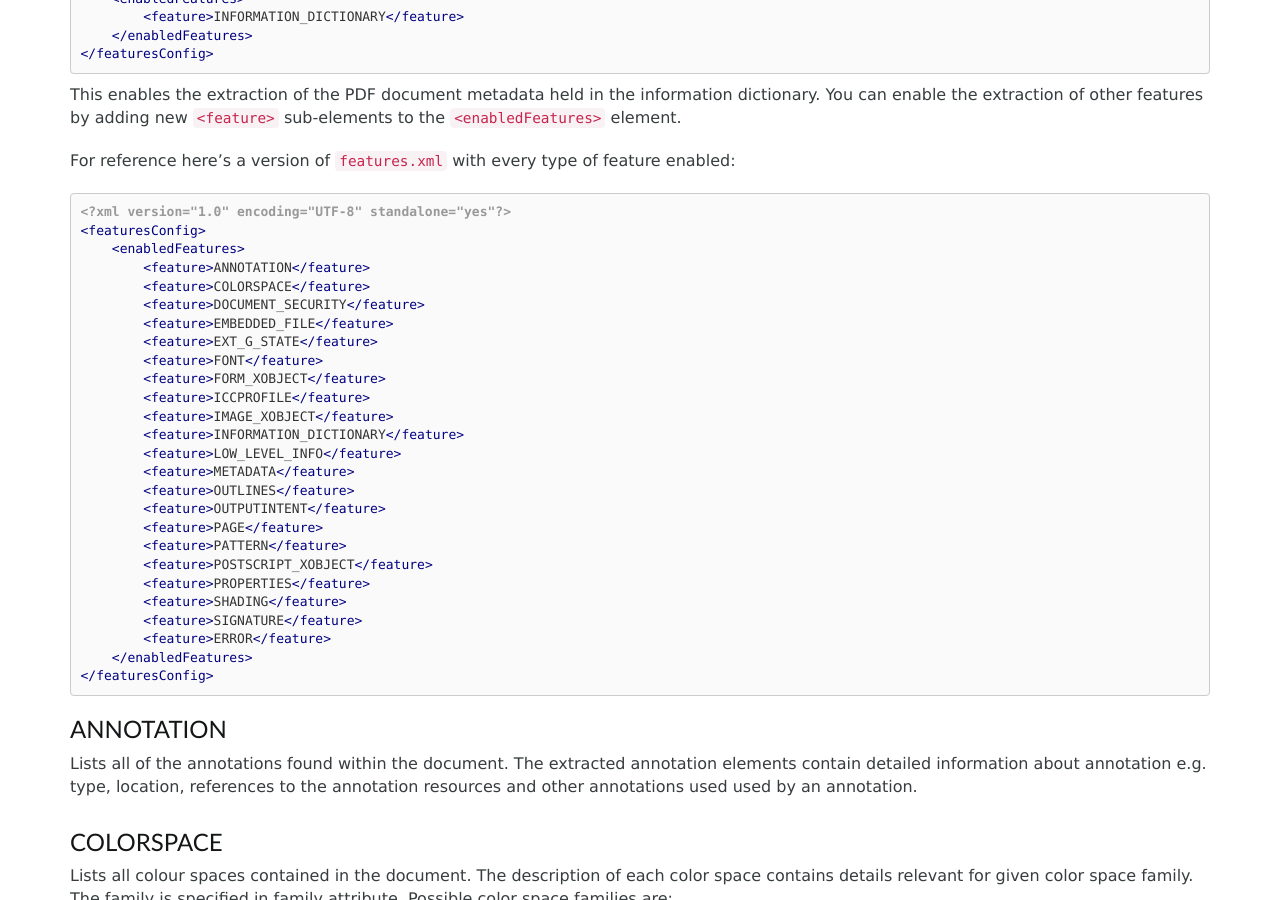
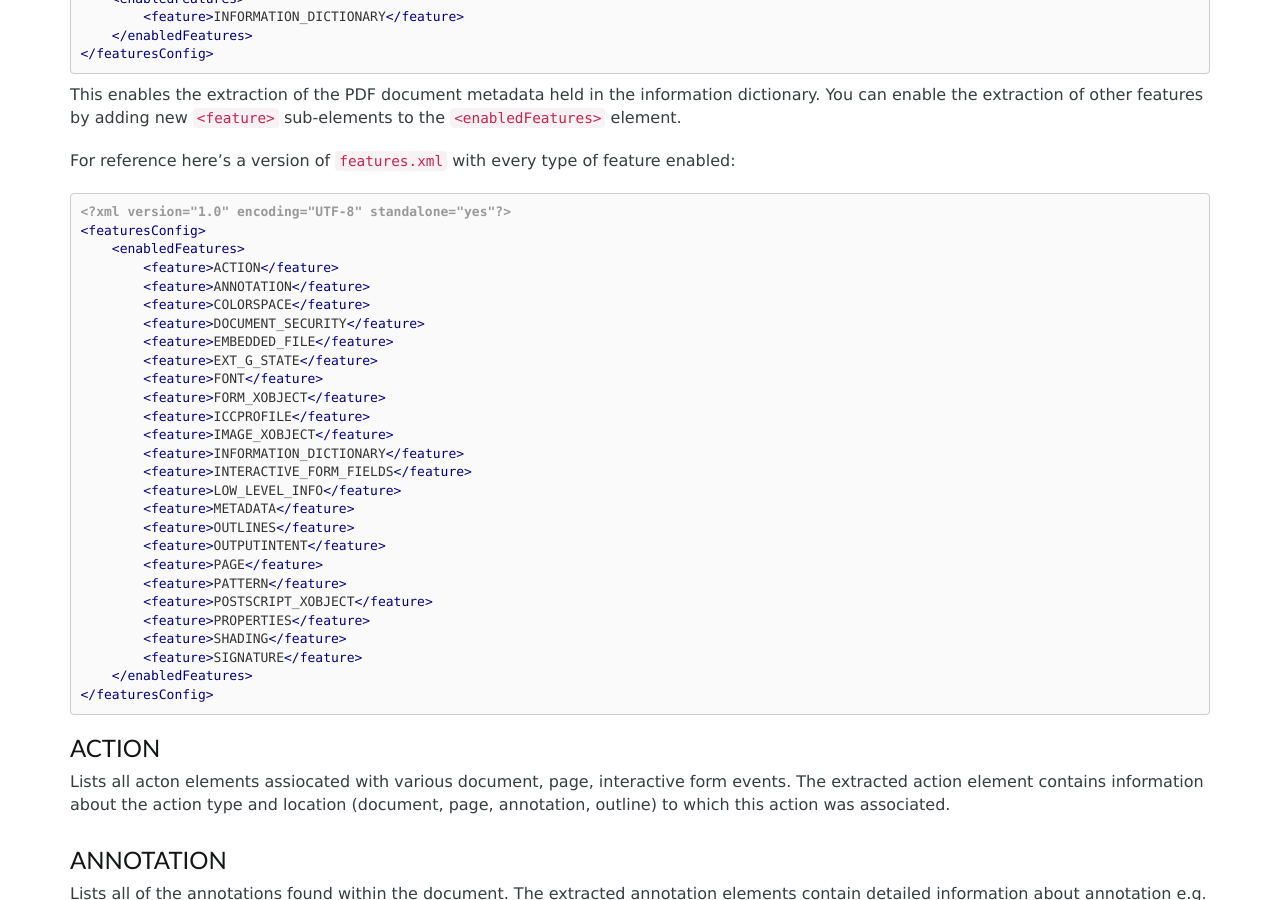
Before and after one commit to veraPDF/veraPDF.github.io, a Jekyll site: the page built from cli/config/index.md, in a window 1280 px wide and 900 px high, scrolled down 3186 px. Built offline with Jekyll 4.4.1, drawn with Linux system fonts in a browser that asks for light colours; nearby versions of some CDN libraries; some of the changed text lies outside the part shown.

Commit message:
Updated features documentation

````diff
--- a/cli/config/index.md
+++ b/cli/config/index.md
@@ -167,6 +167,7 @@ enabled:
 <?xml version="1.0" encoding="UTF-8" standalone="yes"?>
 <featuresConfig>
     <enabledFeatures>
+        <feature>ACTION</feature>
         <feature>ANNOTATION</feature>
         <feature>COLORSPACE</feature>
         <feature>DOCUMENT_SECURITY</feature>
@@ -177,6 +178,7 @@ enabled:
         <feature>ICCPROFILE</feature>
         <feature>IMAGE_XOBJECT</feature>
         <feature>INFORMATION_DICTIONARY</feature>
+        <feature>INTERACTIVE_FORM_FIELDS</feature>
         <feature>LOW_LEVEL_INFO</feature>
         <feature>METADATA</feature>
         <feature>OUTLINES</feature>
@@ -187,10 +189,13 @@ enabled:
         <feature>PROPERTIES</feature>
         <feature>SHADING</feature>
         <feature>SIGNATURE</feature>
-        <feature>ERROR</feature>
     </enabledFeatures>
 </featuresConfig>
 ```
+
+### <a name="action"></a> ACTION
+Lists all acton elements assiocated with various document, page, interactive form events. The extracted action
+element contains information about the action type and location (document, page, annotation, outline) to which this action was associated.
 
 ### <a name="annotation"></a> ANNOTATION
 Lists all of the annotations found within the document. The extracted annotation
@@ -247,6 +252,9 @@ Extracts information about the images contained in the document like height, wid
 
 ### <a name="info-dict"></a> INFORMATION_DICTIONARY
 This enables the extraction of key-value pairs from the PDF Document information dictionary. The dictionary key name is saved as the value of the key argument; the dictionary value is saved as the value of the entry element
+
+### <a name="form-fields"></a> INTERACTIVE_FORM_FIELDS
+Extracts information about all interactive form fields found in the document. The extracted information includes the name of the form field and its value.
 
 ### <a name="low-level"></a> LOW_LEVEL_INFO
 Extract information about indirect objects, the document ID as well as
````
